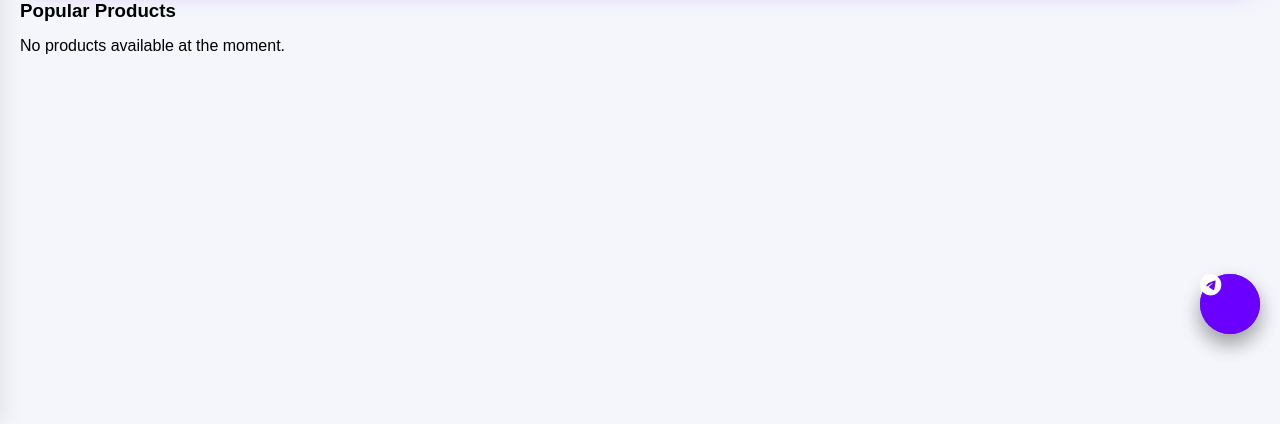
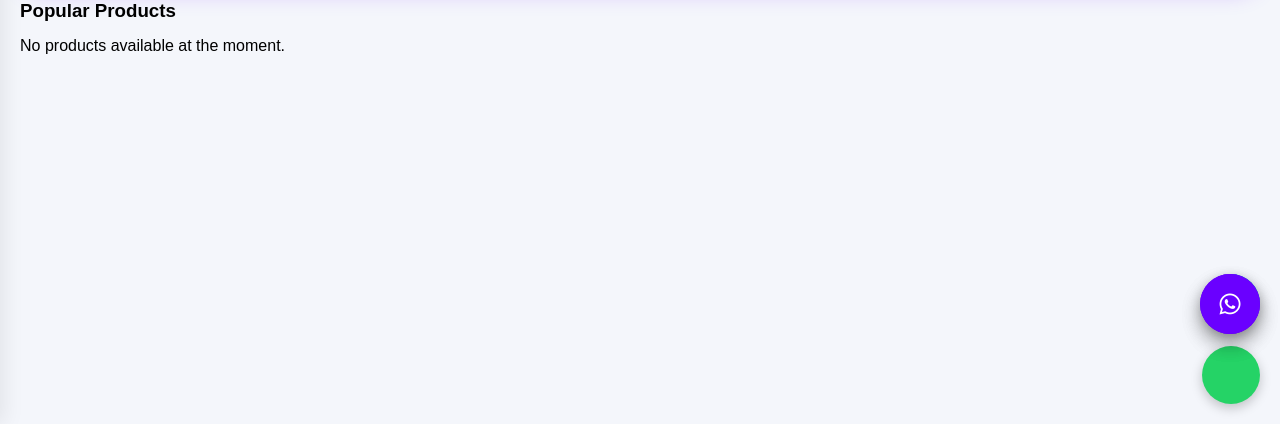
Before and after one commit to Bumacrystale/bestlogs, a Django app: page /home/ in a window 1280 px wide. Shown: the part 376-800 px from the top of the page. Run offline with Django 5.2, Linux system fonts and the light colour scheme; the visitor is signed in with stand-in values (Sample User, id 1); data that the repository does not hold is empty.

Commit message:
Fixed support button classes and alignment

```diff
--- a/main/templates/base.html
+++ b/main/templates/base.html
@@ -1,8 +1,7 @@
+{% load static %}
 <!DOCTYPE html>
 <html lang="en">
 <head>
-{% load static %}
-
     <meta charset="UTF-8">
     <meta name="viewport" content="width=device-width, initial-scale=1.0">
     <title>BestLogs</title>
@@ -17,68 +16,47 @@
     <link rel="stylesheet" href="https://cdnjs.cloudflare.com/ajax/libs/font-awesome/6.5.0/css/all.min.css">
 
     <style>
-        /* =======================
-   SUPPORT BUTTON CONTAINER
-======================= */
         .support-container {
             position: fixed;
             right: 20px;
             bottom: 20px;
-
             display: flex;
             flex-direction: column;
             gap: 14px;
-
             z-index: 9999;
         }
 
-/* =======================
-   BASE BUTTON STYLE
-======================= */
         .support-btn {
             width: 58px;
             height: 58px;
             border-radius: 50%;
-
             display: flex;
             align-items: center;
             justify-content: center;
-
             text-decoration: none;
-
             box-shadow: 0 4px 12px rgba(0, 0, 0, 0.22);
             transition: all 0.25s ease;
         }
 
-/* ICON CENTERING */
         .support-btn i {
             color: #fff;
             font-size: 24px;
-
+            line-height: 1;
             display: flex;
             align-items: center;
             justify-content: center;
         }
 
-/* =======================
-   WHATSAPP
-======================= */
         .support-btn.whatsapp {
             background: #25D366;
         }
 
-/* =======================
-   TELEGRAM
-======================= */
         .support-btn.telegram {
             background: #0088cc;
         }
 
-/* =======================
-   HOVER EFFECT
-======================= */
         .support-btn:hover {
-    transform: scale(1.1);
+            transform: scale(1.08);
             box-shadow: 0 6px 18px rgba(0, 0, 0, 0.3);
         }
     </style>
@@ -137,13 +115,15 @@
     {% endblock %}
 
     <!-- Floating Buttons -->
-    <a href="https://wa.me/message/TVVBYN4IS7SAC1" target="_blank" class="support-whatsapp" title="WhatsApp Support">
+    <div class="support-container">
+        <a href="https://t.me/BestLogsSupport" target="_blank" class="support-btn telegram" title="Telegram Support">
+            <i class="fab fa-telegram-plane"></i>
+        </a>
+
+        <a href="https://wa.me/message/TVVBYN4IS7SAC1" target="_blank" class="support-btn whatsapp" title="WhatsApp Support">
             <i class="fab fa-whatsapp"></i>
         </a>
-
-    <a href="https://t.me/BestLogsSupport" target="_blank" class="support-telegram" title="Telegram Support">
-        <i class="fab fa-telegram-plane"></i>
-    </a>
+    </div>
 
     <!-- Script -->
     <script>
```
Lines whose indentation alone changed are shown as unchanged.
